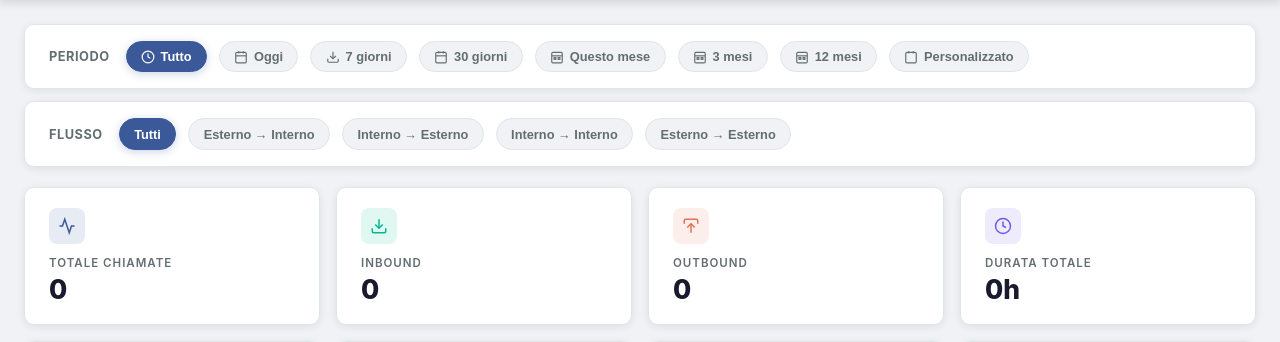
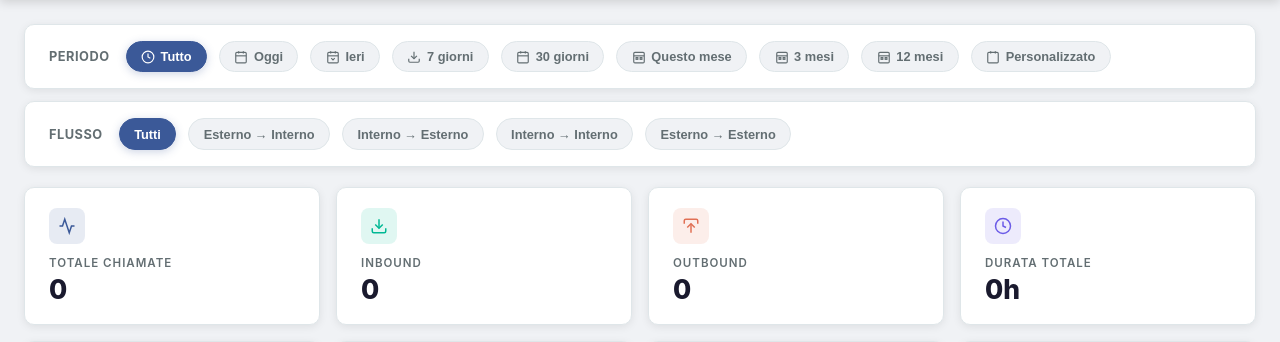
Before and after one commit to rglauco/smdr-web, a Flask app: page / in a window 1280 px wide. Shown: the part 56-398 px from the top of the page. Run offline with Flask 3, Linux system fonts and the light colour scheme; the visitor is signed in with stand-in values (Sample User, id 1); data comes from the database, SQL or seed files in the repository; data that the repository does not hold is empty; parts of the project's set-up code (start-up, migrations or seed data) failed here and were passed over.

Commit message:
feat: aggiunto filtro 'ieri' al menu PERIODO
Co-Authored-By: Claude Sonnet 4.6 <noreply@anthropic.com>

```diff
--- a/app/templates/index.html
+++ b/app/templates/index.html
@@ -782,6 +782,10 @@
         <button class="period-btn" data-period="today" onclick="setPeriod('today')">
             <svg viewBox="0 0 24 24" fill="none" stroke="currentColor" stroke-width="2"><rect x="3" y="4" width="18" height="18" rx="2"/><line x1="16" y1="2" x2="16" y2="6"/><line x1="8" y1="2" x2="8" y2="6"/><line x1="3" y1="10" x2="21" y2="10"/></svg>
             Oggi
+        </button>
+        <button class="period-btn" data-period="yesterday" onclick="setPeriod('yesterday')">
+            <svg viewBox="0 0 24 24" fill="none" stroke="currentColor" stroke-width="2"><rect x="3" y="4" width="18" height="18" rx="2"/><line x1="16" y1="2" x2="16" y2="6"/><line x1="8" y1="2" x2="8" y2="6"/><line x1="3" y1="10" x2="21" y2="10"/><polyline points="9 14 12 17 15 14"/></svg>
+            Ieri
         </button>
         <button class="period-btn" data-period="7d" onclick="setPeriod('7d')">
             <svg viewBox="0 0 24 24" fill="none" stroke="currentColor" stroke-width="2"><polyline points="17 10 12 15 7 10"/><line x1="12" y1="3" x2="12" y2="15"/><path d="M21 15v4a2 2 0 0 1-2 2H5a2 2 0 0 1-2-2v-4"/></svg>
@@ -1353,6 +1357,10 @@
                 start = new Date(now.getFullYear(), now.getMonth(), now.getDate());
                 end = new Date(now.getFullYear(), now.getMonth(), now.getDate(), 23, 59, 59);
                 break;
+            case 'yesterday':
+                start = new Date(now.getFullYear(), now.getMonth(), now.getDate() - 1);
+                end = new Date(now.getFullYear(), now.getMonth(), now.getDate() - 1, 23, 59, 59);
+                break;
             case '7d':
                 start = new Date(now);
                 start.setDate(start.getDate() - 6); // inclusive of today = 7 days
@@ -1400,6 +1408,7 @@
         const labels = {
             'all': 'tutto il periodo',
             'today': 'oggi',
+            'yesterday': 'ieri',
             '7d': 'ultimi 7 giorni',
             '30d': 'ultimi 30 giorni',
             'this_month': 'questo mese',
```
